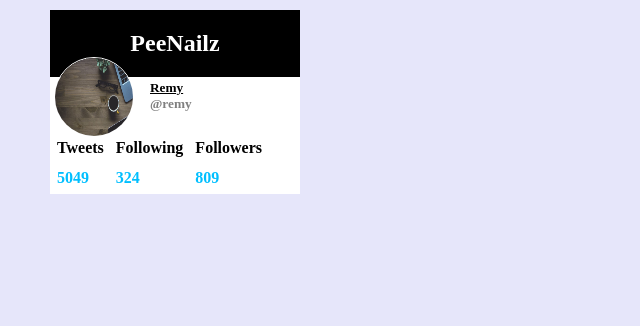
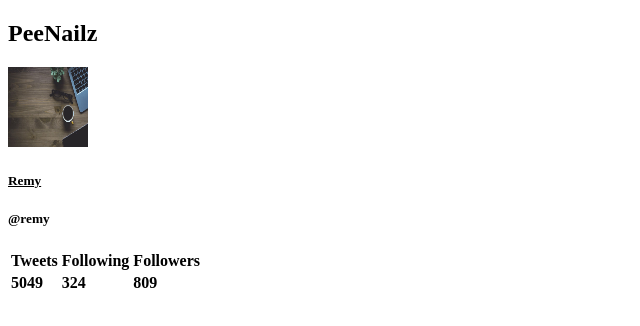
Before and after one commit to Sabastine-Aminaho/Twitter-Assignment, a plain HTML site: page index.html in a window 1280 px wide. Shown: the whole page, without its empty margins (0-640 px from the left). Drawn offline with Linux system fonts and the light colour scheme.

Commit message:
Update index.html

```diff
--- a/index.html
+++ b/index.html
@@ -3,56 +3,7 @@
   <head>
     <meta http-equiv="content-type" content="text/html; charset=utf-8" />
     <title></title>
-    <style type="text/css" media="all">
-      *{
-        box-sizing: border-box;
-        margin: 0;
-        padding: 0;
 
-      }
-      body{
-        background-color: #e6e6fa;
-      }
-      section{
-        background-color: white;
-        margin-left: 50px;
-        margin-top: 10px;
-        width: 250px;
-      }
-      .header{
-
-        background-color: black;
-        color: white;
-        padding-bottom: 20px;
-        padding-top: 20px;
-        width: 250px;
-             }
-             h1{
-               text-align: center;
-             }
-         img{
-           border: 1px solid white;
-          border-radius: 100%;
-          margin-left: 4px;
-          position: absolute;
-             }
-        .main{
-          margin-bottom: 20px;
-          margin-left: 100px;
-          margin-top: 3px;
-        }
-        .main .shade {
-          color: grey;
-        }
-         th{
-           color: black;
-           padding: 5px;
-         }
-             td{
-               color: #00bfff;
-               padding: 5px;
-             }
-    </style>
   </head>
   <body>
     <section>
```
